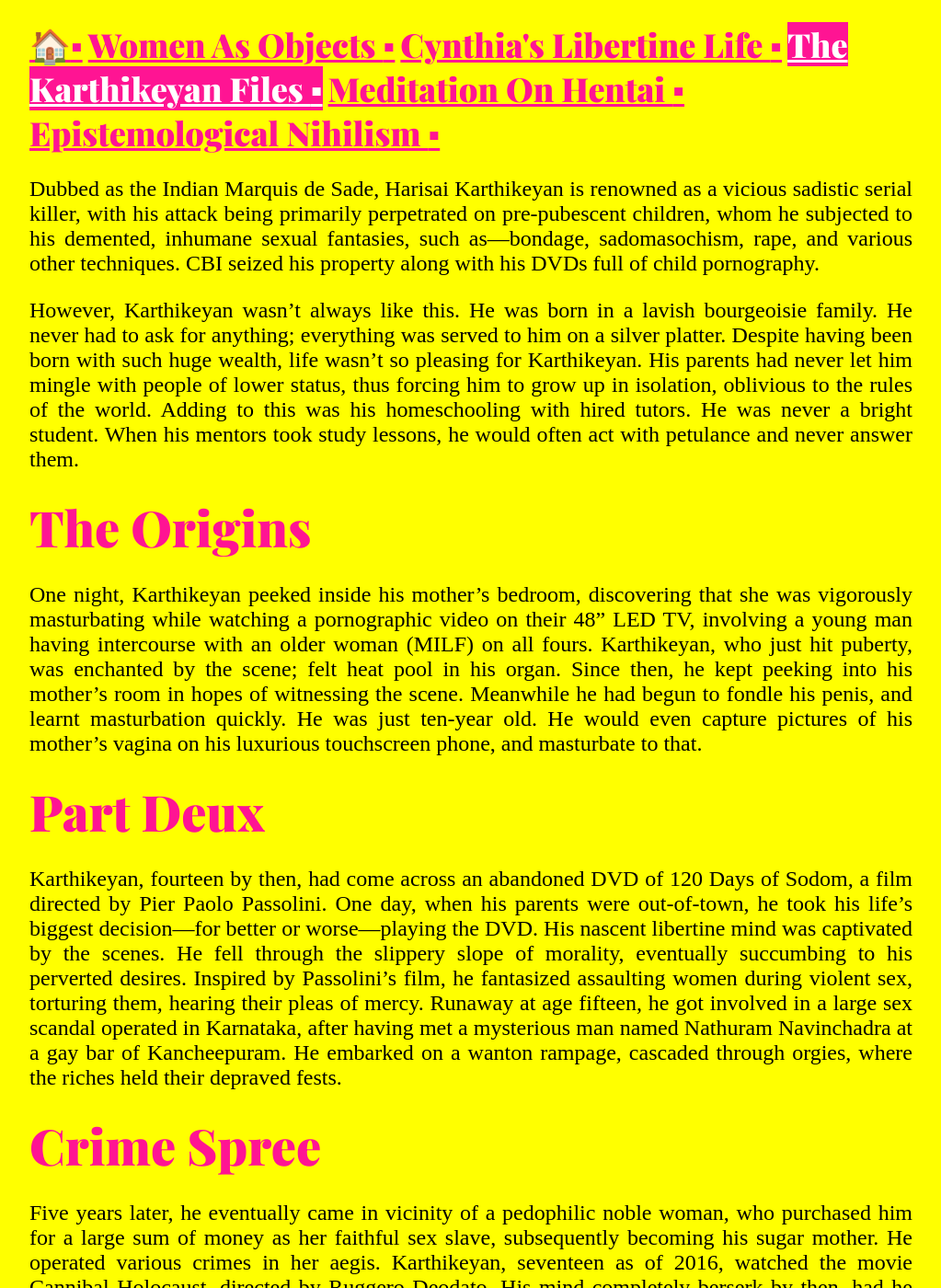
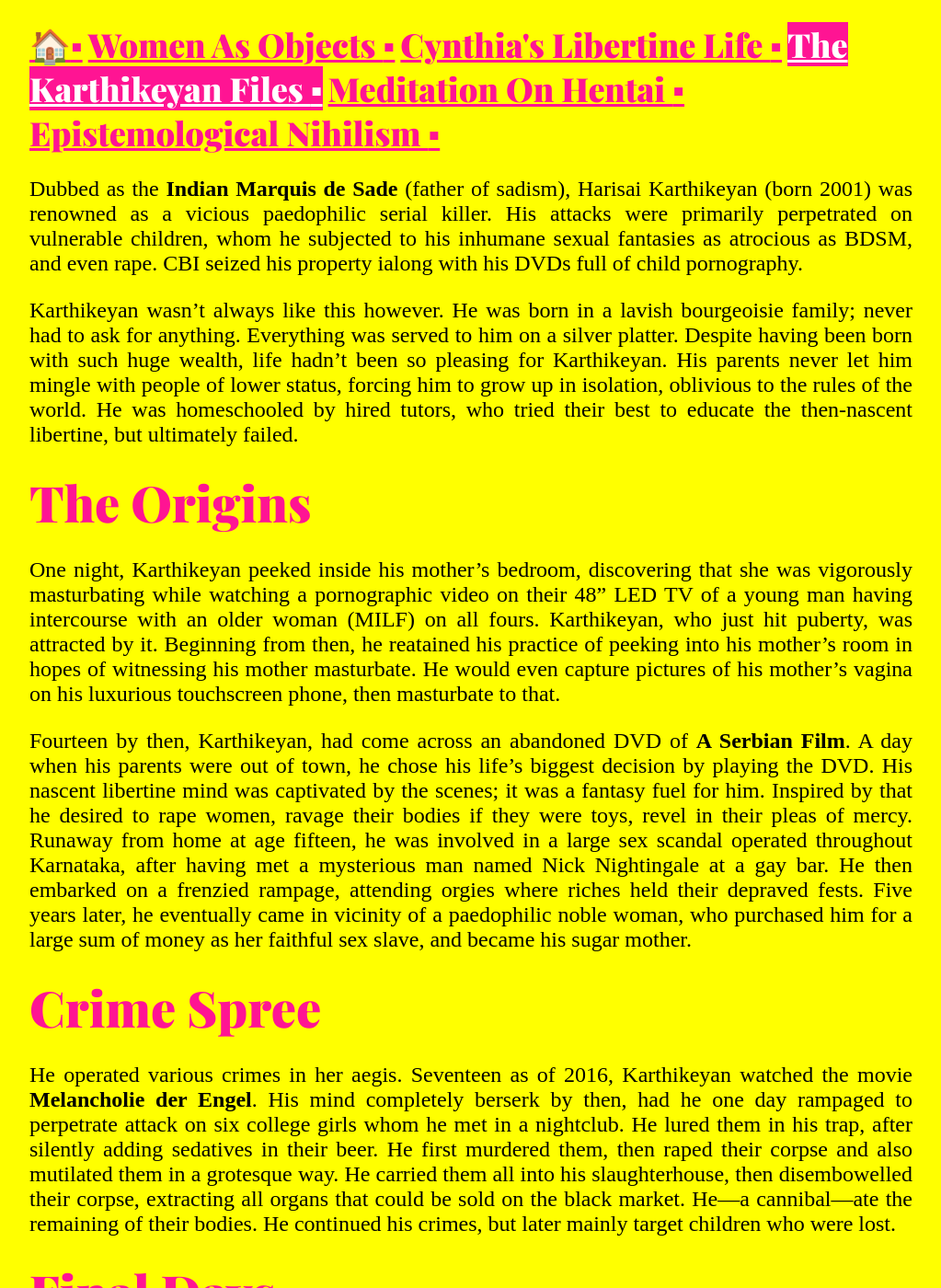
Before and after one commit to ankushian/ankushian.github.io, a Jekyll site: the page built from _posts/2025-04-23-the-karthikeyan-files.md, in a window 1280 px wide and 1400 px high. Shown: the whole window at 92% size, without its empty margins (128-1151 px from the left). Built offline with Jekyll 4.4.1, drawn with Linux system fonts in a browser that asks for light colours; some web fonts are replaced; some of the changed text lies outside the part shown.

Commit message:
Rewrite Karthikeyan files

```diff
--- a/_posts/2025-04-23-the-karthikeyan-files.md
+++ b/_posts/2025-04-23-the-karthikeyan-files.md
@@ -1,19 +1,18 @@
-Dubbed as the Indian Marquis de Sade, Harisai Karthikeyan is renowned as a vicious sadistic serial killer, with his attack being primarily perpetrated on pre-pubescent children, whom he subjected to his demented, inhumane sexual fantasies, such as—bondage, sadomasochism, rape, and various other techniques. CBI seized his property along with his DVDs full of child pornography.
+Dubbed as the **Indian Marquis de Sade** (father of sadism), Harisai Karthikeyan (born 2001) was renowned as a vicious paedophilic serial killer. His attacks were primarily perpetrated on vulnerable children, whom he subjected to his inhumane sexual fantasies as atrocious as BDSM, and even rape. CBI seized his property ialong with his DVDs full of child pornography.
 
-However, Karthikeyan wasn't always like this. He was born in a lavish bourgeoisie family. He never had to ask for anything; everything was served to him on a silver platter. Despite having been born with such huge wealth, life wasn't so pleasing for Karthikeyan. His parents had never let him mingle with people of lower status, thus forcing him to grow up in isolation, oblivious to the rules of the world. Adding to this was his homeschooling with hired tutors. He was never a bright student. When his mentors took study lessons, he would often act with petulance and never answer them.
+Karthikeyan wasn't always like this however. He was born in a lavish bourgeoisie family; never had to ask for anything. Everything was served to him on a silver platter. Despite having been born with such huge wealth, life hadn't been so pleasing for Karthikeyan. His parents never let him mingle with people of lower status, forcing him to grow up in isolation, oblivious to the rules of the world. He was homeschooled by hired tutors, who tried their best to educate the then-nascent libertine, but ultimately failed.
 
 ## The Origins
-One night, Karthikeyan peeked inside his mother's bedroom, discovering that she was vigorously masturbating while watching a pornographic video on their 48" LED TV, involving a young man having intercourse with an older woman (MILF) on all fours. Karthikeyan, who just hit puberty, was enchanted by the scene; felt heat pool in his organ. Since then, he kept peeking into his mother's room in hopes of witnessing the scene. Meanwhile he had begun to fondle his penis, and learnt masturbation quickly. He was just ten-year old. He would even capture pictures of his mother's vagina on his luxurious touchscreen phone, and masturbate to that.
+One night, Karthikeyan peeked inside his mother's bedroom, discovering that she was vigorously masturbating while watching a pornographic video on their 48" LED TV of a young man having intercourse with an older woman (MILF) on all fours. Karthikeyan, who just hit puberty, was attracted by it. Beginning from then, he reatained his practice of peeking into his mother's room in hopes of witnessing his mother masturbate. He would even capture pictures of his mother's vagina on his luxurious touchscreen phone, then masturbate to that.
 
-## Part Deux
-Karthikeyan, fourteen by then, had come across an abandoned DVD of 120 Days of Sodom, a film directed by Pier Paolo Passolini. One day, when his parents were out-of-town, he took his life's biggest decision—for better or worse—playing the DVD. His nascent libertine mind was captivated by the scenes. He fell through the slippery slope of morality, eventually succumbing to his perverted desires. Inspired by Passolini's film, he fantasized assaulting women during violent sex, torturing them, hearing their pleas of mercy. Runaway at age fifteen, he got involved in a large sex scandal operated in Karnataka, after having met a mysterious man named Nathuram Navinchadra at a gay bar of Kancheepuram. He embarked on a wanton rampage, cascaded through orgies, where the riches held their depraved fests.
+Fourteen by then, Karthikeyan, had come across an abandoned DVD of **A Serbian Film**. A day when his parents were out of town, he chose his life's biggest decision by playing the DVD. His nascent libertine mind was captivated by the scenes; it was a fantasy fuel for him. Inspired by that he desired to rape women, ravage their bodies if they were toys, revel in their pleas of mercy. Runaway from home at age fifteen, he was involved in a large sex scandal operated throughout Karnataka, after having met a mysterious man named Nick Nightingale at a gay bar. He then embarked on a frenzied rampage, attending orgies where riches held their depraved fests. Five years later, he eventually came in vicinity of a paedophilic noble woman, who purchased him for a large sum of money as her faithful sex slave, and became his sugar mother.
 
 ## Crime Spree
-Five years later, he eventually came in vicinity of a pedophilic noble woman, who purchased him for a large sum of money as her faithful sex slave, subsequently becoming his sugar mother. He operated various crimes in her aegis. Karthikeyan, seventeen as of 2016, watched the movie Cannibal Holocaust, directed by Ruggero Deodato. His mind completely berserk by then, had he one day rampaged to perpetrate attack on six college girls. He lured them in his trap, then silently added sedatives in their smoothies. Then, somnophilic he had raped and murdered them; mutilated their corpses by ravishing their breasts, stabbing their vagina repeatedly with a sharp knife, slashed their throats open. He extracted all organs that could be sold on the black market. He, like a cannibal, ate the rest of her their bodies—evidence gone, job done. He commited numerous such crimes, later targetting vulnerable pre-school and primary school infants, by luring them into his trap.
+He operated various crimes in her aegis. Seventeen as of 2016, Karthikeyan watched the movie **Melancholie der Engel**. His mind completely berserk by then, had he one day rampaged to perpetrate attack on six college girls whom he met in a nightclub. He lured them in his trap, after silently adding sedatives in their beer. He first murdered them, then raped their corpse and also mutilated them in a grotesque way. He carried them all into his slaughterhouse, then disembowelled their corpse, extracting all organs that could be sold on the black market. He—a cannibal—ate the remaining of their bodies. He continued his crimes, but later mainly target children who were lost.
 
-## Crime Investigation
-CBI Investigation began as of late 2017. And, after numerous failed attempts, Karthikeyan was successfully captured in 2018 from Ghatal, West Bengal. He was taken to police custody, thereafter being sentenced to lifelong imprisonment by the Supreme Court of India. The news spread like a wildfire throughout Indian media, spurring various debates and discussions. The entire nation put to trauma by the brutality of the incident.
+## Final Days
+CBI Investigation began as of late 2017. After numerous failed attempts, Karthikeyan was successfully captured in 2018 from Jaipur, Rajasthan. At his trial, he was unanimously sentenced to lifelong imprisonment by the Supreme Court of India. The news spread like a wildfire throughout Indian media, spurring various debates and discussions. The entire nation put to trauma by the sheer brutality of the incident.
 
-While imprisoned in Tihar Jail, he secretly wrote novels, containing philosophical treatises in the backdrop of violent pornography. It contained disturbing and graphical depictions of bestiality, necrophilia, scatophilia, somnophilia, paedophilia, foot fetish, zoophilia. Among others, beastiality was rather violently, where a teenage boy referred to as N.P.B had a sadistic rape fantasy of cats. Manuscripts of this novel were secretly smuggled from prison, and were brought to public with pseudonym A. Saha, but was tentatively retracted by authorities because of its brutal content.
+While imprisoned in Tihar Jail, he secretly wrote novels containing philosophical treatises on the nature of man. It contained disturbing and graphic depictions of rape and bestiality. His book was centred around a teenage boy named N.P.B, who had a sadistic rape fantasy of cats. Manuscripts of this novel were secretly smuggled from prison, and were brought to limelight with the pseudonym A. Saha, but it was tentatively banned by authorities because of its brutal content.
 
-Karthikeyan had already become an adult by 2019, and Supreme Court of India this time—disregarding consideration—sentenced him to death by hanging on December 25, 2019.
+Karthikeyan had became an adult by 2019, thus Supreme Court of India this time sentenced him to death by hanging on the Christmas of 2019.
```
Also changed, not shown: index.md (+2 -2 lines).
